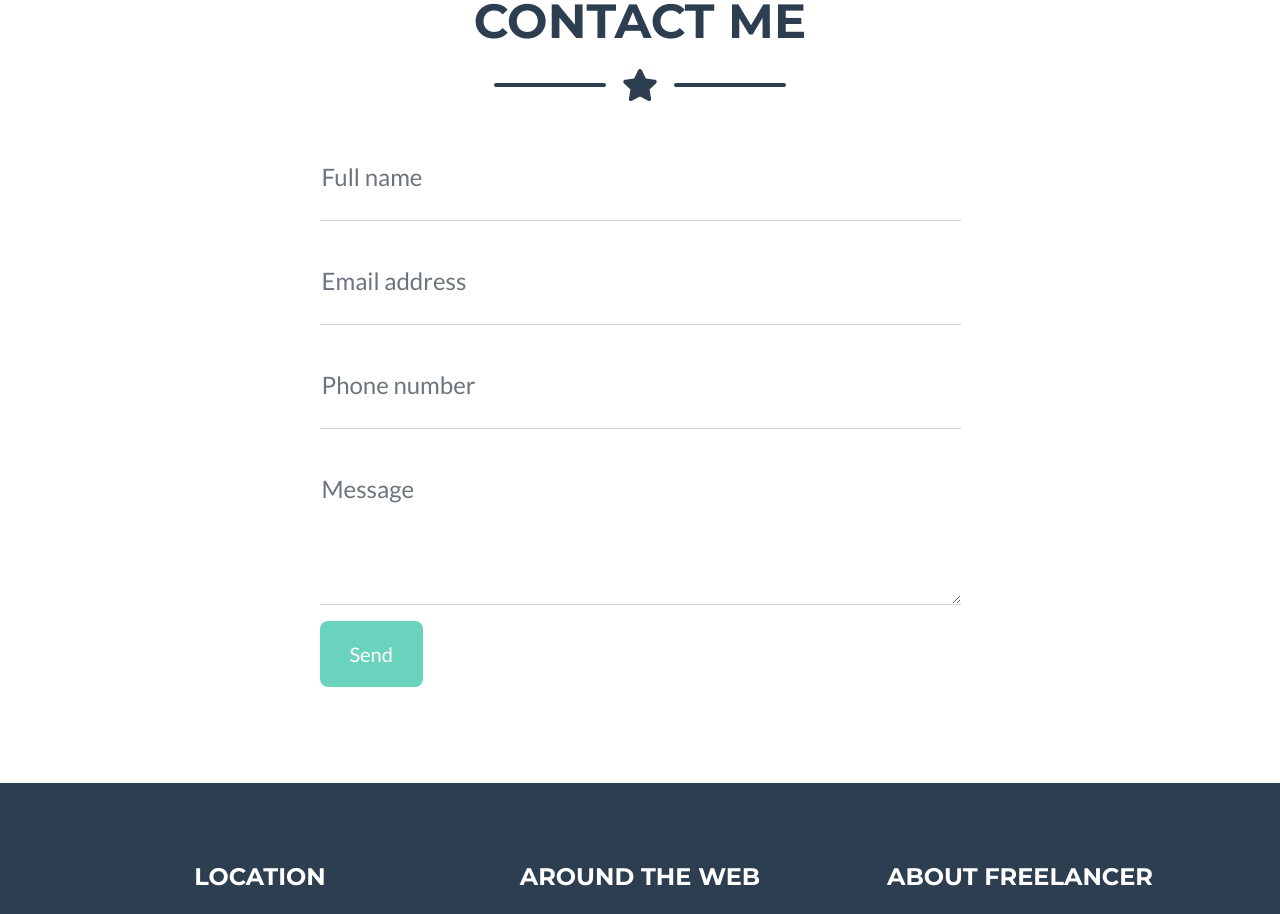
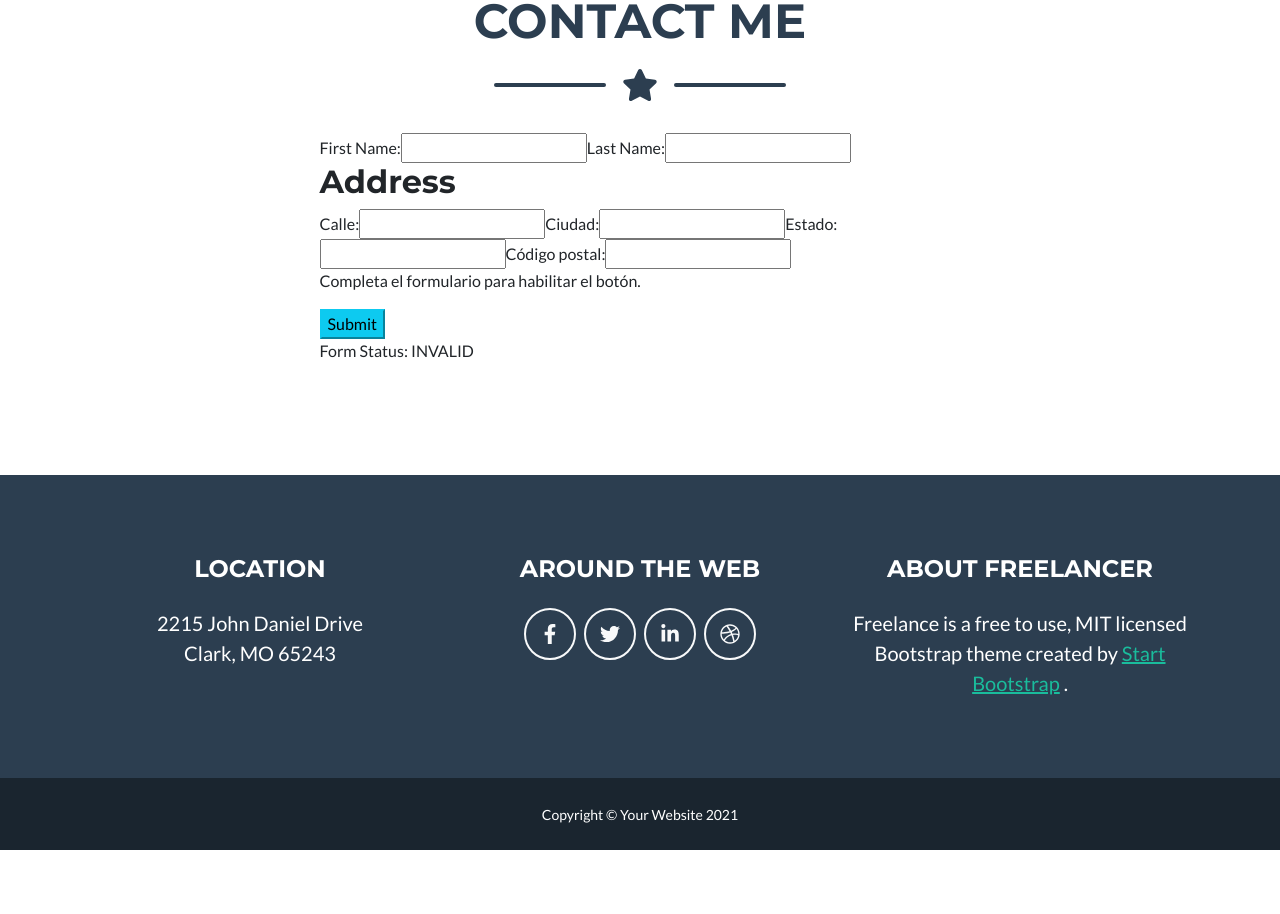
Before and after one commit to Francescdv/M12_02_Angular_Bootrstrap, an Angular app in the folder angular-portfolio/: page / in a window 1280 px wide. Shown: the part 2540-3454 px from the top of the page. After the commit the page ends 3390 px from the top, so only its background shows below. Built offline with nearby package versions, Linux system fonts and the light colour scheme.

Commit message:
no message

```diff
--- a/angular-portfolio/src/app/app.module.ts
+++ b/angular-portfolio/src/app/app.module.ts
@@ -8,6 +8,8 @@ import { FooterComponent } from './footer/footer.component';
 import { HomeComponent } from './home/home.component';
 import { AboutComponent } from './about/about.component';
 import { ContactComponent } from './contact/contact.component';
+import { FormsModule, ReactiveFormsModule } from '@angular/forms';
+
 
 @NgModule({
   declarations: [
@@ -20,7 +22,9 @@ import { ContactComponent } from './contact/contact.component';
   ],
   imports: [
     BrowserModule,
-    AppRoutingModule
+    AppRoutingModule,
+    FormsModule,
+    ReactiveFormsModule
   ],
   providers: [],
   bootstrap: [AppComponent]
--- a/angular-portfolio/src/app/contact/contact.component.html
+++ b/angular-portfolio/src/app/contact/contact.component.html
@@ -11,60 +11,41 @@
       </div>
       <!-- Contact Section Form-->
       <div class="row justify-content-center">
-          <div class="col-lg-8 col-xl-7">
-              <!-- * * * * * * * * * * * * * * *-->
-              <!-- * * SB Forms Contact Form * *-->
-              <!-- * * * * * * * * * * * * * * *-->
-              <!-- This form is pre-integrated with SB Forms.-->
-              <!-- To make this form functional, sign up at-->
-              <!-- https://startbootstrap.com/solution/contact-forms-->
-              <!-- to get an API token!-->
-              <form id="contactForm" data-sb-form-api-token="API_TOKEN">
-                  <!-- Name input-->
-                  <div class="form-floating mb-3">
-                      <input class="form-control" id="name" type="text" placeholder="Enter your name..." data-sb-validations="required" />
-                      <label for="name">Full name</label>
-                      <div class="invalid-feedback" data-sb-feedback="name:required">A name is required.</div>
-                  </div>
-                  <!-- Email address input-->
-                  <div class="form-floating mb-3">
-                      <input class="form-control" id="email" type="email" placeholder="name@example.com" data-sb-validations="required,email" />
-                      <label for="email">Email address</label>
-                      <div class="invalid-feedback" data-sb-feedback="email:required">An email is required.</div>
-                      <div class="invalid-feedback" data-sb-feedback="email:email">Email is not valid.</div>
-                  </div>
-                  <!-- Phone number input-->
-                  <div class="form-floating mb-3">
-                      <input class="form-control" id="phone" type="tel" placeholder="(123) 456-7890" data-sb-validations="required" />
-                      <label for="phone">Phone number</label>
-                      <div class="invalid-feedback" data-sb-feedback="phone:required">A phone number is required.</div>
-                  </div>
-                  <!-- Message input-->
-                  <div class="form-floating mb-3">
-                      <textarea class="form-control" id="message" type="text" placeholder="Enter your message here..." style="height: 10rem" data-sb-validations="required"></textarea>
-                      <label for="message">Message</label>
-                      <div class="invalid-feedback" data-sb-feedback="message:required">A message is required.</div>
-                  </div>
-                  <!-- Submit success message-->
-                  <!---->
-                  <!-- This is what your users will see when the form-->
-                  <!-- has successfully submitted-->
-                  <div class="d-none" id="submitSuccessMessage">
-                      <div class="text-center mb-3">
-                          <div class="fw-bolder">Form submission successful!</div>
-                          To activate this form, sign up at
-                          <br />
-                          <a href="https://startbootstrap.com/solution/contact-forms">https://startbootstrap.com/solution/contact-forms</a>
-                      </div>
-                  </div>
-                  <!-- Submit error message-->
-                  <!---->
-                  <!-- This is what your users will see when there is-->
-                  <!-- an error submitting the form-->
-                  <div class="d-none" id="submitErrorMessage"><div class="text-center text-danger mb-3">Error sending message!</div></div>
-                  <!-- Submit Button-->
-                  <button class="btn btn-primary btn-xl disabled" id="submitButton" type="submit">Send</button>
-              </form>
+          <div class="col-lg-8 col-xl-7" >
+
+
+            <form [formGroup]="contactMe" (ngSubmit)="onSubmit()" class=" form-group">
+
+              <label for="first-name">First Name: </label>
+              <input id="first-name" type="text" formControlName="firstName">
+
+              <label for="last-name">Last Name: </label>
+              <input id="last-name" type="text" formControlName="lastName">
+
+              <div formGroupName="address">
+                <h2>Address</h2>
+
+                <label for="street">Calle: </label>
+                <input id="street" type="text" formControlName="street">
+
+                <label for="city">Ciudad: </label>
+                <input id="city" type="text" formControlName="city">
+
+                <label for="state">Estado: </label>
+                <input id="state" type="text" formControlName="state">
+
+                <label for="zip">Código postal: </label>
+                <input id="zip" type="text" formControlName="zip">
+              </div>
+
+              <p>Completa el formulario para habilitar el botón.</p>
+              <button class="btn-info" type="submit" [disabled]="!contactMe.valid">Submit</button>
+
+
+            </form>
+            <p>Form Status: {{ contactMe.status }}</p>
+
+
           </div>
       </div>
   </div>
--- a/angular-portfolio/src/app/contact/contact.component.ts
+++ b/angular-portfolio/src/app/contact/contact.component.ts
@@ -1,4 +1,7 @@
 import { Component, OnInit } from '@angular/core';
+import { FormBuilder, FormControl, FormGroup, Validators } from '@angular/forms';
+
+
 
 @Component({
   selector: 'app-contact',
@@ -7,9 +10,35 @@ import { Component, OnInit } from '@angular/core';
 })
 export class ContactComponent implements OnInit {
 
-  constructor() { }
+
+  contactMe = this.fb.group({
+    firstName: ['', Validators.required],
+    lastName: [''],
+    address: this.fb.group({
+      street: [''],
+      city: [''],
+      state: [''],
+      zip: ['']
+    })
+
+  });
+
+
+
+
+
+  onSubmit(){
+    // TODO: Use EventEmitter with form value
+    console.warn(this.contactMe.value);
+  }
+
+
+  constructor(private fb: FormBuilder) { }
 
   ngOnInit(): void {
+
+
+
   }
 
 }
```
